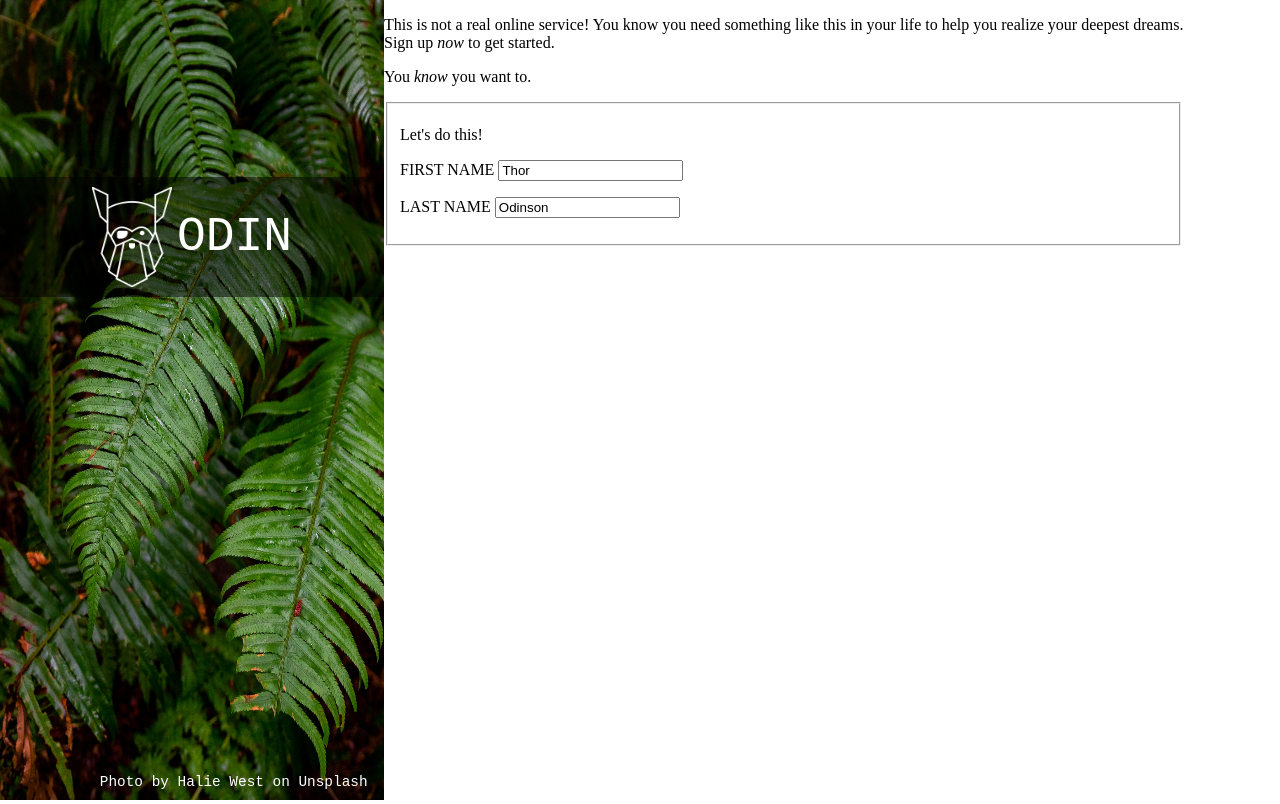
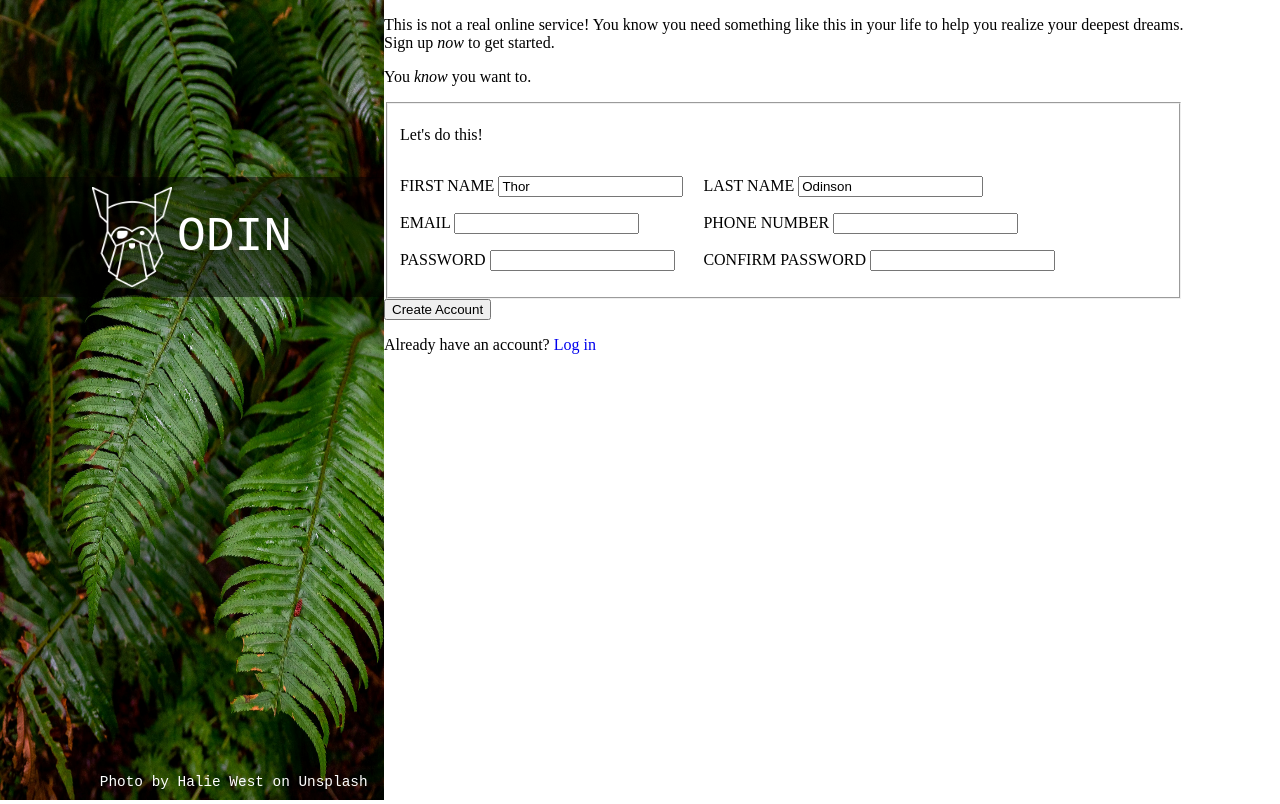
Before and after one commit to chiranuvathn/sign-up-form, a plain HTML site: page index.html in a window 1280 px wide. Drawn offline with Linux system fonts and the light colour scheme.

Commit message:
- complete right side HTML structure

```diff
--- a/index.html
+++ b/index.html
@@ -30,19 +30,48 @@
 
                 <fieldset>
                     <p class="form-cta">Let's do this!</p>
-                    <div class="form-first-line">
+                    <div class="form-input-container">
+                        <div class="form-input-left">
                             <p>
                                 <label for="first_name">FIRST NAME</label>
                                 <input type="text" id="first_name" name="user-first-name" value="Thor">
                             </p>
 
                             <p>
+                                <label for="email">EMAIL</label>
+                                <input type="email" id="email" name="user-email">
+                            </p>
+
+                            <p>
+                                <label for="pw">PASSWORD</label>
+                                <input type="password" id="pw" name="user-password">
+                            </p>
+                        </div>
+
+                        <div class="form-input-right">
+                            <p>
                                 <label for="last_name">LAST NAME</label>
                                 <input type="text" id="last_name" name="user-last-name" value="Odinson">
                             </p>
+
+                            <p>
+                                <label for="phone_num">PHONE NUMBER</label>
+                                <input type="tel" id="phone_num" name="user-phone-number">
+                            </p>
+
+                            <p>
+                                <label for="confirm_pw">CONFIRM PASSWORD</label>
+                                <input type="password" id="confirm_pw" name="user-confirm-password">
+                            </p>
+                        </div>
                     </div>
                 </fieldset>
+
+                <button type="submit">Create Account</button>
             </form>
+            <p>
+                Already have an account? <a href="#">Log in</a>
+            </p>
         </div>
     </div>
 </body>
--- a/styles.css
+++ b/styles.css
@@ -1,5 +1,9 @@
 body {
     margin: 0;
+}
+
+a {
+    text-decoration: none;
 }
 
 .container {
@@ -43,3 +47,8 @@ body {
     bottom: 0;
     left: 26%;
 }
+
+.form-input-container {
+    display: flex;
+    gap: 20px;
+}
```
Lines whose indentation alone changed are shown as unchanged.
